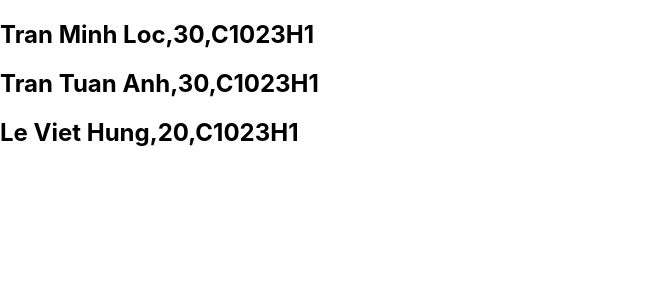
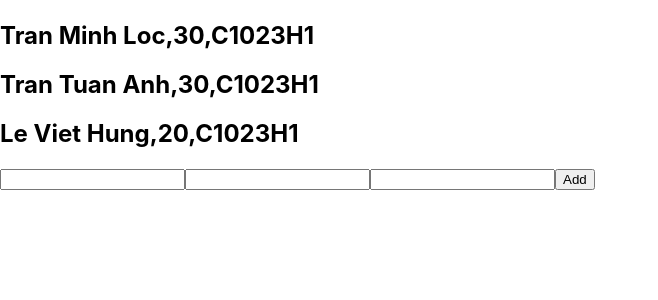
Before and after one commit to LocTM/Demo3-react-B2, a React (Create React App) app in the folder demo3/: page / in a window 1280 px wide. Shown: the top 300 px of the page, without its empty margins (0-658 px from the left). Built offline with nearby package versions, Linux system fonts and the light colour scheme.

Commit message:
add funtion

```diff
--- a/demo3/src/Demo4.js
+++ b/demo3/src/Demo4.js
@@ -20,7 +20,11 @@ export default class Demo4 extends Component{
                     age: 20,
                     class: "C1023H1"
                 }
-            ]
+            ],
+
+            inputName:'',
+            inputAge:'',
+            inputClass:''
 
 
         }
@@ -29,10 +33,43 @@ export default class Demo4 extends Component{
     render() {
         return (
             <div>
+                <h1>{this.state.inputName}</h1>
                 {this.state.list.map((item,index) =>
                 <h2 key={index}>{item.name},{item.age},{item.class}</h2>
                 )}
+                {/*//inputName*/}
+                <input type="text" value={this.state.inputName} onChange={(e) => {
+                    this.setState({
+                        inputName: e.target.value
+                    })
+                }}/>
+                {/*//inputAge*/}
+                <input type="text" value={this.state.inputAge} onChange={(e) => {
+                    this.setState({
+                        inputAge: e.target.value
+                    })
+                }}/>
+                {/*InputClass*/}
+                <input type="" value={this.state.inputClass} onChange={(e)=>{
+                    this.setState({
+                        inputClass: e.target.value
+                    })
+                }}/>
+                <button onClick={()=>{
+                    this.setState((state)=>{
+                        return {
+                            list: [...state.list, {name: state.inputName,age: state.inputAge, class: state.inputClass }],
+                            inputName: "",
+                            inputAge: "",
+                            inputClass: "",
+                        }
+                    })
+
+                }}>Add</button>
+
+
             </div>
+
         );
     }
 }
```
